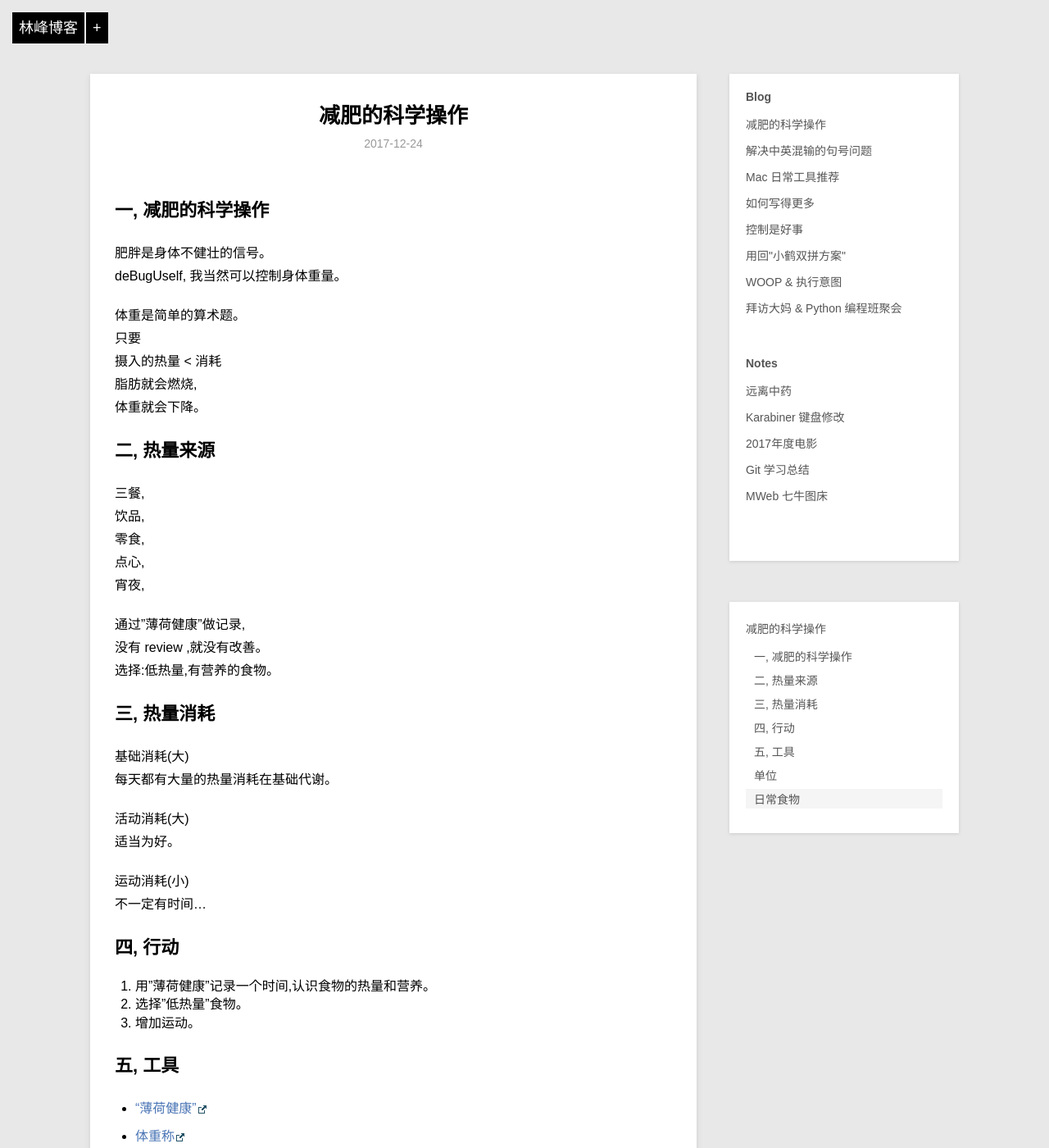
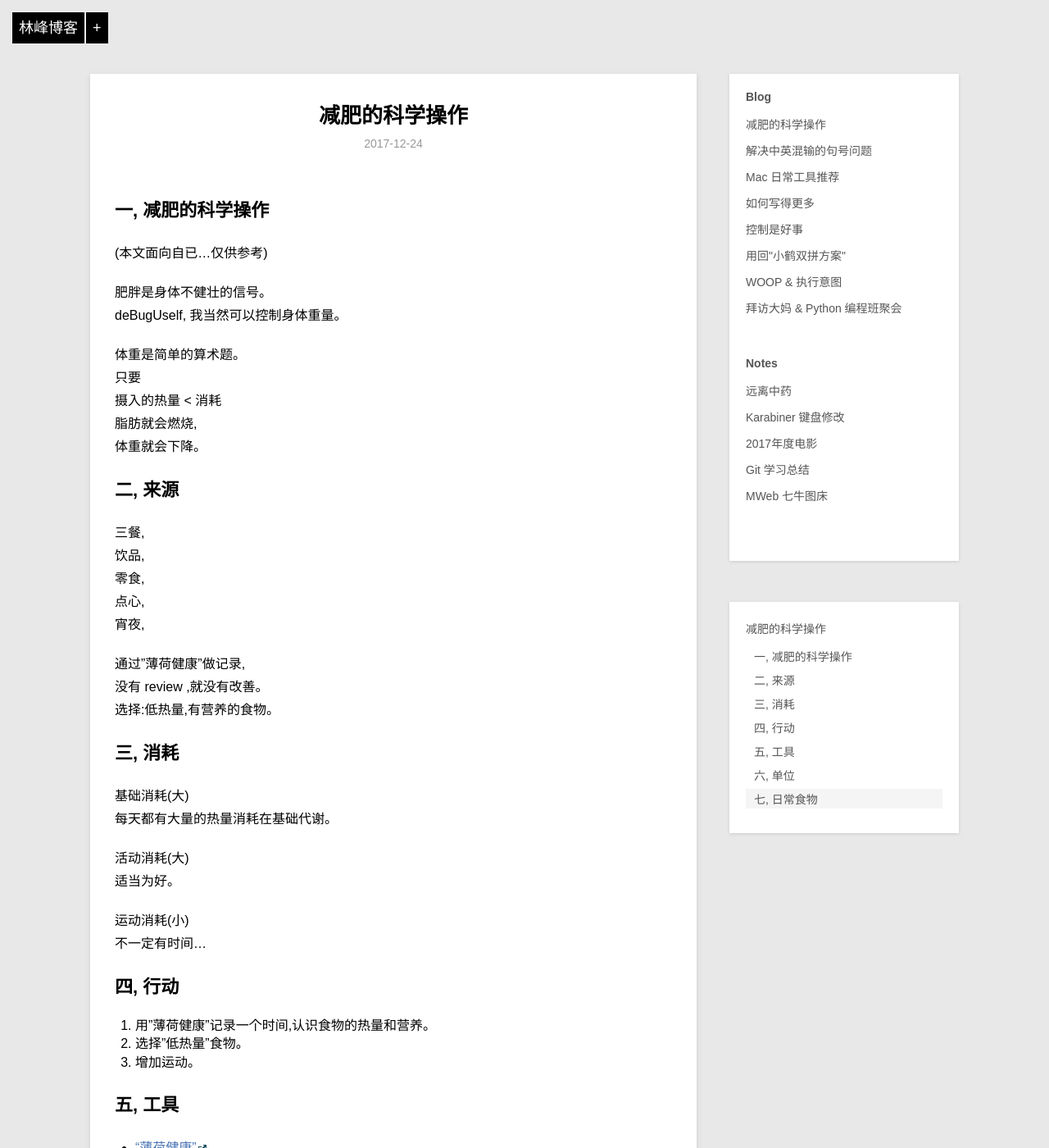
Before and after one commit to linfeng365/linfeng365.github.io, a Jekyll site: the page built from _posts/Blog/2017-12-24-loseWeight.md, in a window 1280 px wide and 1400 px high. Shown: the whole window at 82% size. Built offline with Jekyll 4.4.1, drawn with Linux system fonts in a browser that asks for light colours; comment, search, counter and statistics services are not loaded.

Commit message:
2017-12-25 08:49

```diff
--- a/_posts/Blog/2017-12-24-loseWeight.md
+++ b/_posts/Blog/2017-12-24-loseWeight.md
@@ -8,6 +8,7 @@ category: blog
 
 
 ## 一, 减肥的科学操作
+(本文面向自已…仅供参考)
 
 肥胖是身体不健壮的信号。
 deBugUself, 我当然可以控制身体重量。
@@ -18,7 +19,7 @@ deBugUself, 我当然可以控制身体重量。
 脂肪就会燃烧,
 体重就会下降。
 
-## 二, 热量来源
+## 二, 来源
 三餐,
 饮品,
 零食,
@@ -30,7 +31,7 @@ deBugUself, 我当然可以控制身体重量。
 选择:低热量,有营养的食物。
 
 
-## 三, 热量消耗
+## 三, 消耗
 基础消耗(大)
 每天都有大量的热量消耗在基础代谢。
 
@@ -54,7 +55,7 @@ deBugUself, 我当然可以控制身体重量。
 * [食物卡路里大全 - 薄荷网](http://www.boohee.com/food/)
 
 
-## 单位
+## 六, 单位
 **1千焦(kJ)=0.2389千卡(kcal)**
 
 例如:
@@ -70,7 +71,7 @@ deBugUself, 我当然可以控制身体重量。
 
 一个成人一天大约消耗 2000千卡。
 
-## 日常食物
+## 七, 日常食物
 * 米饭热量：116 大卡(每100克)
 * 小米粥热量：46 大卡(每100克)
 * 鸡蛋热量：144 大卡(每100克)
```
